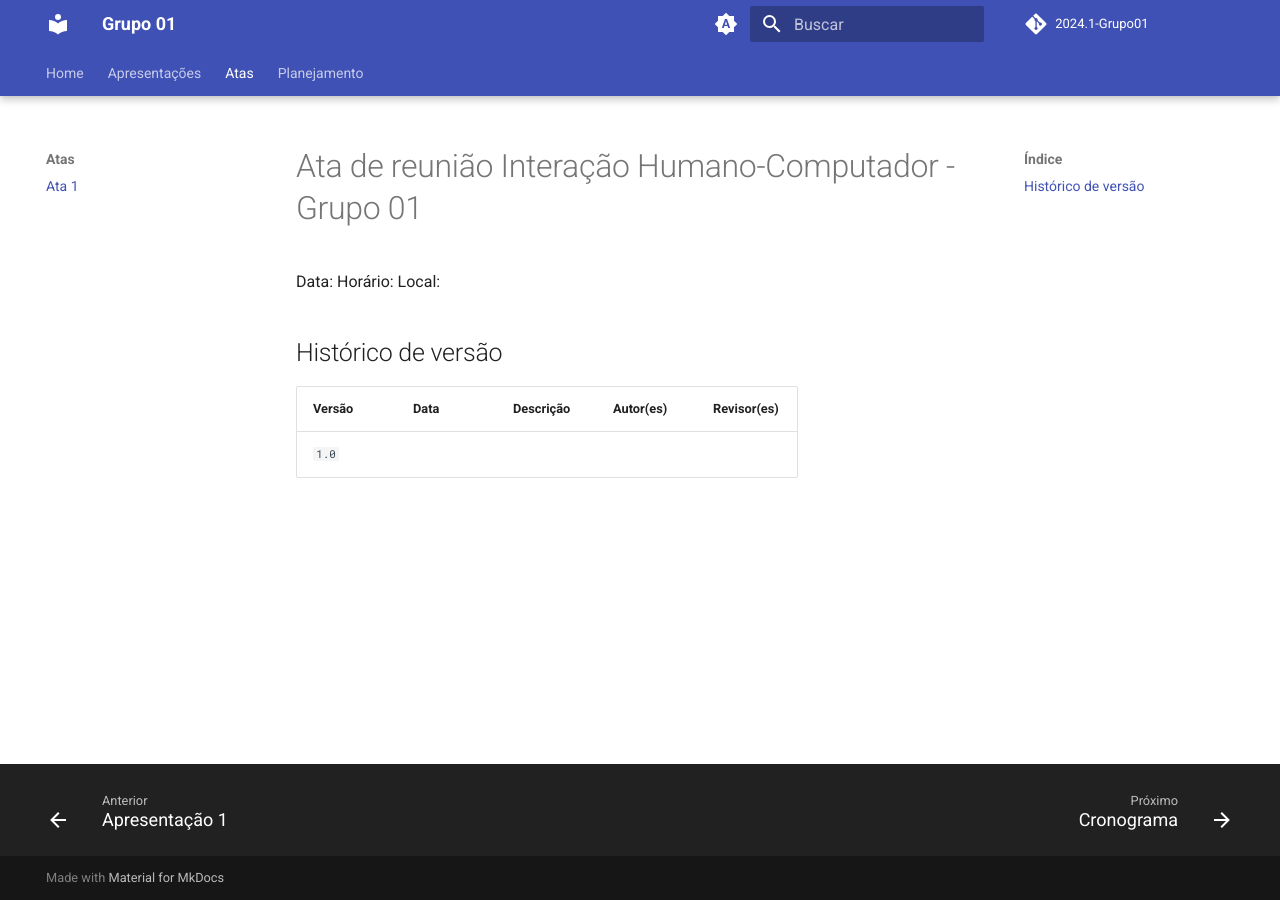
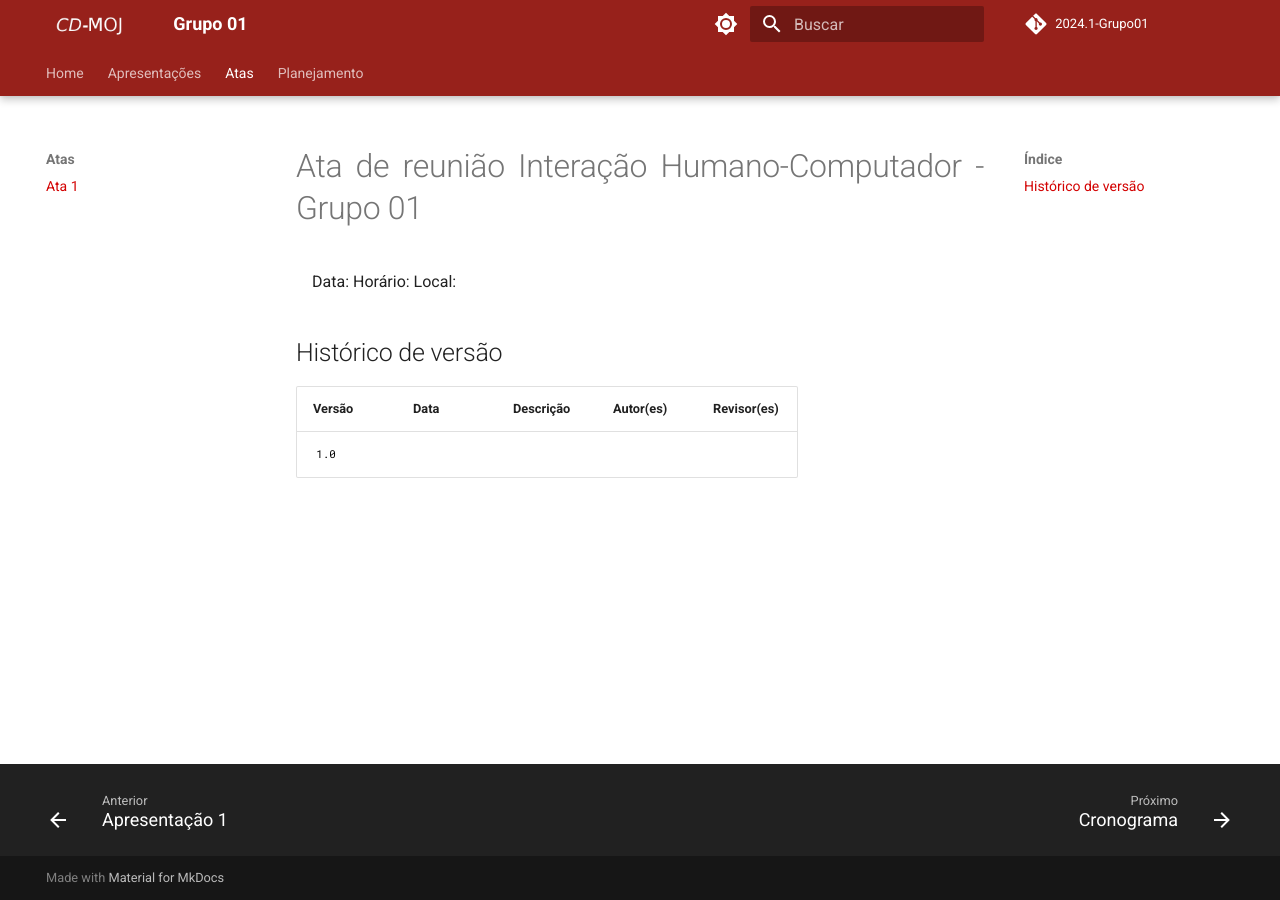
Before and after one commit to LuizGust4vo/2024.1-CD-MOJ-IHC, an MkDocs documentation site: the page built from docs/atas/ata1.md, in a window 1280 px wide. Built offline with MkDocs 1.6.1 and Material for MkDocs 9.7.7, drawn with Linux system fonts in a browser that asks for light colours; comment, search, counter and statistics services are not loaded; the version menu is left out.

```diff
--- /dev/null
+++ b/docs/stylesheets/style.css
@@ -0,0 +1,35 @@
+[data-md-color-scheme="claro"] {
+    --md-primary-fg-color: #97211b !important;
+    --md-accent-fg-color: red;
+    --md-code-bg-color: rgb(255, 255, 255);
+    --md-code-fg-color: rgb(0, 0, 0);
+    --md-typeset-a-color: rgb(211, 0, 0);
+  }
+
+  [data-md-color-scheme="slate"] {
+    --md-primary-fg-color: #97211b;
+    --md-accent-fg-color: rgb(255, 0, 0) !important;
+    --md-default-bg-color: #000000;
+    --md-typeset-a-color: rgba(255, 0, 0, 0.85) !important;
+    --md-code-bg-color: rgb(0, 0, 0);
+    --md-typeset-table-color: rgba(255, 255, 255, 0.211);
+    --md-typeset-table-color--light: rgba(128, 128, 128, 0.157);
+  }
+
+  [data-md-color-scheme="claro"] img[src$="#only-dark"],
+  [data-md-color-scheme="claro"] img[src$="#gh-dark-mode-only"] {
+    display: none;
+  }
+
+  [data-md-color-scheme="slate"] img[src$="#only-light"],
+  [data-md-color-scheme="slate"] img[src$="#gh-light-mode-only"] {
+    display: none;
+  }
+
+  body {
+    text-align: justify;
+  }
+
+  p {
+    text-indent: 1em;
+  }
--- a/mkdocs.yml
+++ b/mkdocs.yml
@@ -43,14 +43,14 @@ theme:
   palette:
 
     # Palette toggle for automatic mode
-    - media: "(prefers-color-scheme)"
-      toggle:
-        icon: material/brightness-auto
-        name: Mudar para o modo claro
+   # - media: "(prefers-color-scheme)"
+     # toggle:
+     #   icon: material/brightness-auto
+     #   name: Mudar para o modo claro
 
     # Palette toggle for light mode
     - media: "(prefers-color-scheme: light)"
-      scheme: default
+      scheme: claro
       toggle:
         icon: material/brightness-7
         name: Mudar para o modo escuro
@@ -63,11 +63,12 @@ theme:
         name: Mudar para a preferência do sistema
 
   language: pt-BR
-  # favicon: assets/arquivo.png
-  # logo: assets/arquivo.png
+  favicon: assets/logoMoj.png
+  logo: assets/logoMoj.png
 
 extra:
   version:
     provider: mike
 
-extra_css: [stylesheets/style.css]
+extra_css:
+  - stylesheets/style.css
```
Also changed, not shown: docs/index.md (+5 -4 lines), docs/assets/logoMoj.png (added), docs/assets/logoMoj_preto.png (added), site/404.html, site/apresentacao/apresentacao1/index.html, site/assets/logoMoj.png (added), site/assets/logo_letra_preta_sem_fundo.png (added), site/atas/ata1/index.html, site/index.html, site/planejamento/cronograma/index.html, site/planejamento/heatmap/index.html, site/search/search_index.json, site/stylesheets/style.css (added), 2 other files.
